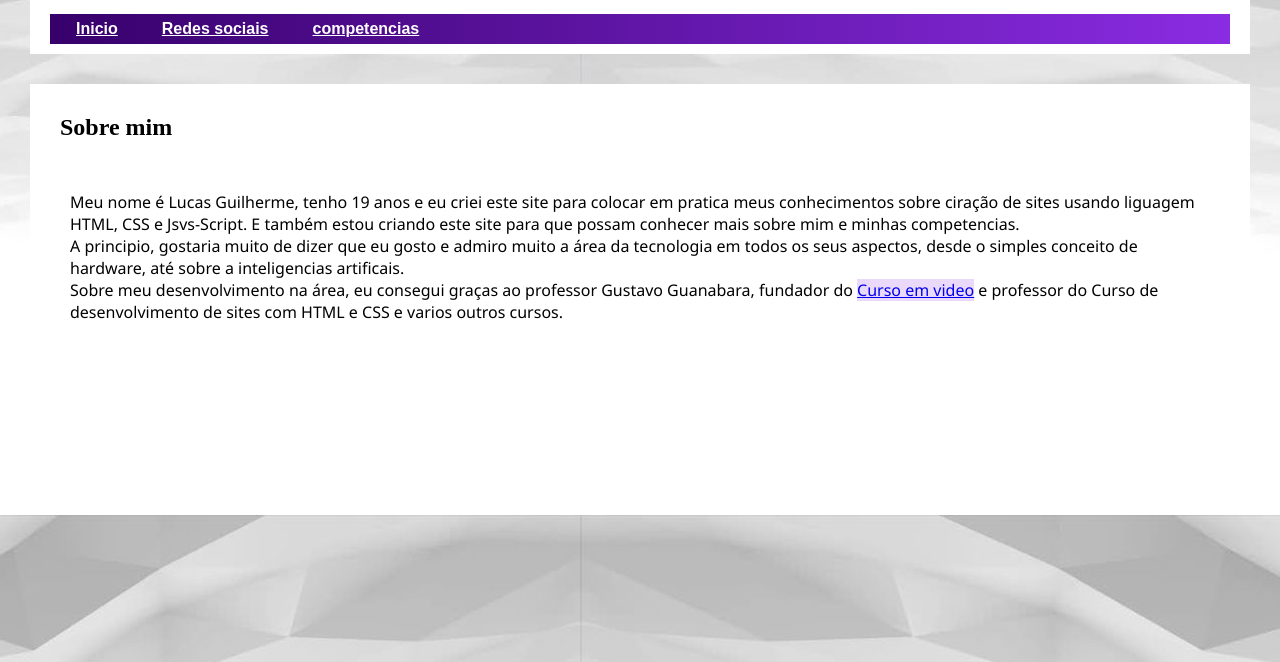
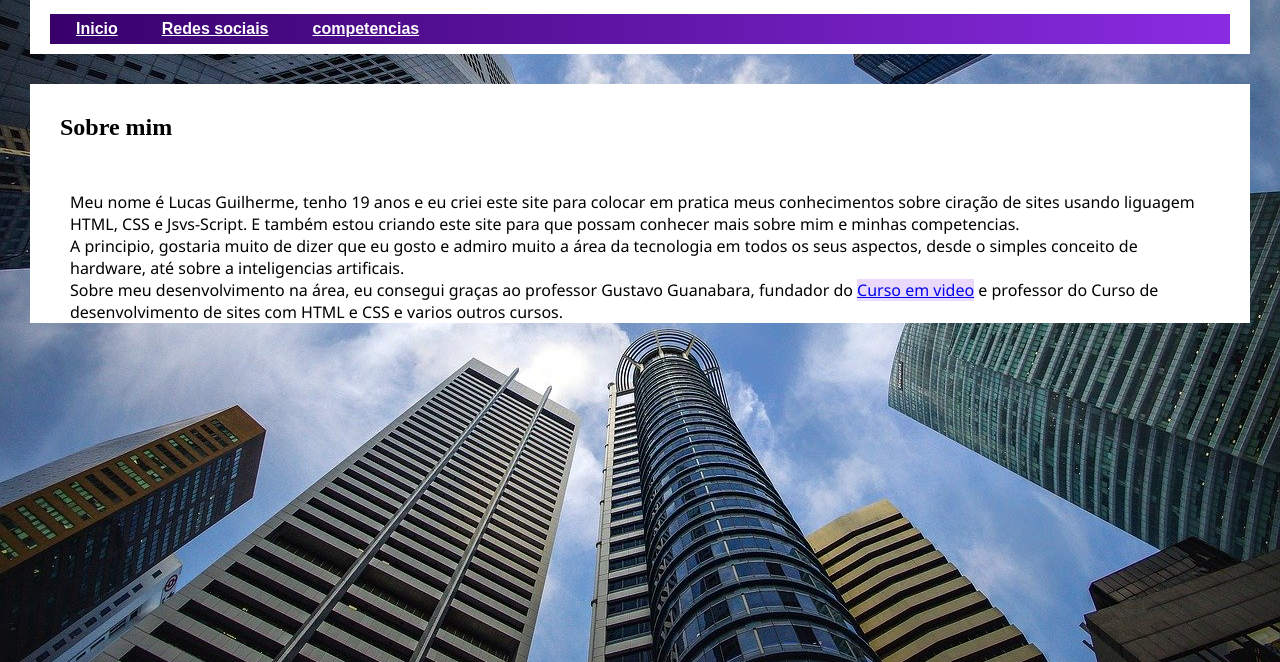
Before and after one commit to LucasGuilhermedev/LucasGuilhermedev.github.io, a plain HTML site: page index.html in a window 1280 px wide. Shown: the part 138-800 px from the top of the page. Drawn offline with Linux system fonts and the light colour scheme.

Commit message:
background image modificado

```diff
--- a/style.css
+++ b/style.css
@@ -3,8 +3,11 @@
 
 body{
     margin: 0;
-    background-image: url(imagens/wallpaper005.jpg);
+    background-image: url(imagens/wallpaper002.jpg);
     background-position: center top;
+    background-repeat: no-repeat;
+    background-size: cover;
+    background-attachment: fixed;
 }
 
 header{
```
